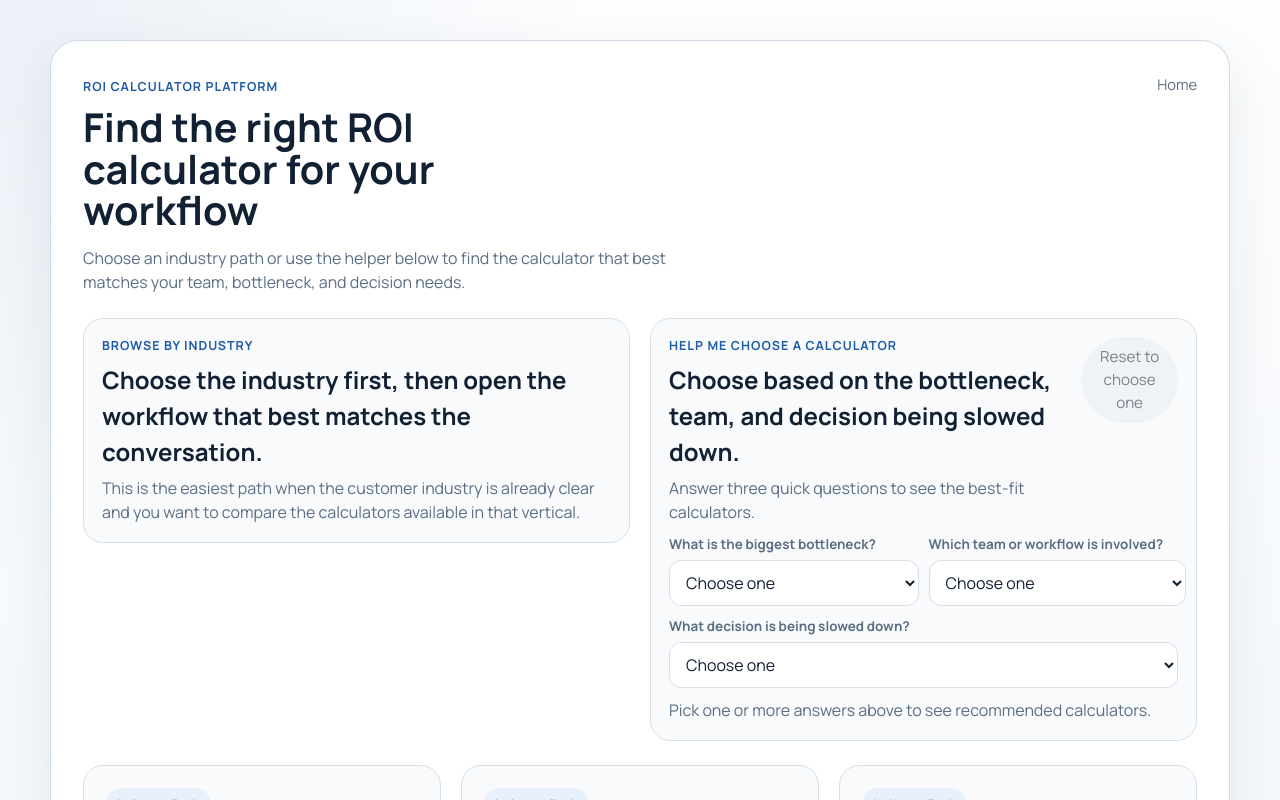
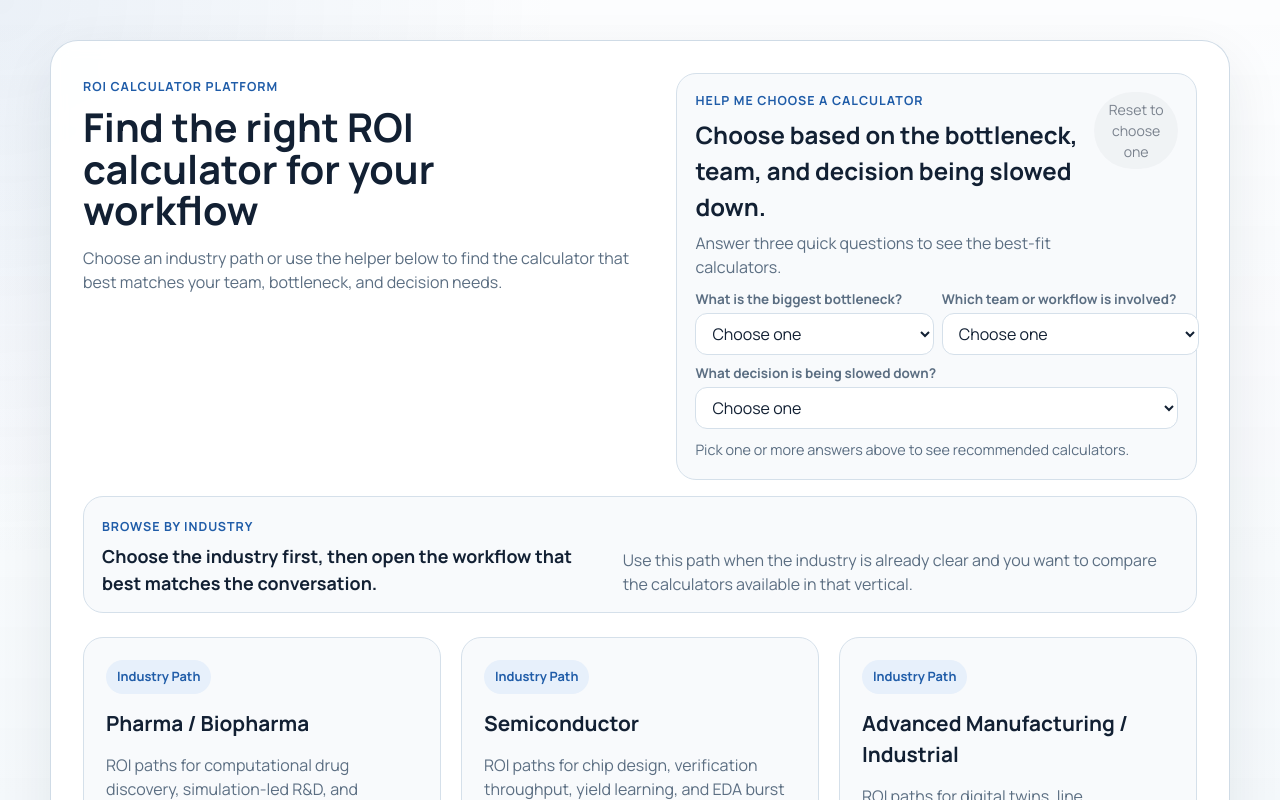
Before and after one commit to mwhittenburg/rescale-roi-app, a React (Vite) app: page / in a window 1280 px wide. Shown: the top 800 px of the page. Built offline with nearby package versions, Linux system fonts and the light colour scheme.

Commit message:
Move helper into homepage hero

```diff
--- a/src/components/PageHeader.jsx
+++ b/src/components/PageHeader.jsx
@@ -7,6 +7,7 @@ export function PageHeader({
   breadcrumbs,
   onNavigate,
   className = "",
+  asideContent = null,
 }) {
   return (
     <header className={`page-header ${className}`.trim()}>
@@ -15,7 +16,12 @@ export function PageHeader({
         <h1>{title}</h1>
         <p className="hero-text">{description}</p>
       </div>
-      <Breadcrumbs items={breadcrumbs} onNavigate={onNavigate} />
+      <div className="page-header-side">
+        {breadcrumbs?.length ? (
+          <Breadcrumbs items={breadcrumbs} onNavigate={onNavigate} />
+        ) : null}
+        {asideContent}
+      </div>
     </header>
   );
 }
--- a/src/pages/HomePage.jsx
+++ b/src/pages/HomePage.jsx
@@ -12,27 +12,26 @@ export function HomePage({ onNavigate }) {
         eyebrow="ROI Calculator Platform"
         title="Find the right ROI calculator for your workflow"
         description="Choose an industry path or use the helper below to find the calculator that best matches your team, bottleneck, and decision needs."
-        breadcrumbs={[{ label: "Home" }]}
+        breadcrumbs={[]}
         onNavigate={onNavigate}
+        asideContent={
+          <CalculatorRecommendationHelper
+            className="hero-helper-card"
+            industries={industries}
+            options={recommendationOptions}
+            onNavigate={onNavigate}
+          />
+        }
       />
 
-      <section className="entry-grid">
-        <section className="panel choice-card">
-          <div className="choice-copy">
-            <p className="section-kicker">Browse By Industry</p>
-            <h2>Choose the industry first, then open the workflow that best matches the conversation.</h2>
-            <p className="panel-copy">
-              This is the easiest path when the customer industry is already clear
-              and you want to compare the calculators available in that vertical.
-            </p>
-          </div>
-        </section>
-
-        <CalculatorRecommendationHelper
-          industries={industries}
-          options={recommendationOptions}
-          onNavigate={onNavigate}
-        />
+      <section className="panel browse-section">
+        <div>
+          <p className="section-kicker">Browse By Industry</p>
+          <h2>Choose the industry first, then open the workflow that best matches the conversation.</h2>
+        </div>
+        <p className="panel-copy">
+          Use this path when the industry is already clear and you want to compare the calculators available in that vertical.
+        </p>
       </section>
 
       <section className="industry-grid">
--- a/src/styles.css
+++ b/src/styles.css
@@ -75,7 +75,6 @@ p {
 .industry-grid,
 .use-case-grid,
 .content-grid,
-.entry-grid,
 .guidance-grid {
   display: grid;
   gap: 20px;
@@ -103,6 +102,17 @@ p {
 .home-page-header .brand-lockup h1 {
   font-size: clamp(1.9rem, 3.1vw, 2.9rem);
   max-width: 16ch;
+}
+
+.home-page-header {
+  grid-template-columns: minmax(0, 1.05fr) minmax(420px, 0.95fr);
+  gap: 18px;
+}
+
+.page-header-side {
+  display: grid;
+  gap: 12px;
+  align-items: start;
 }
 
 .eyebrow,
@@ -195,12 +205,6 @@ p {
   grid-template-columns: repeat(3, minmax(0, 1fr));
 }
 
-.entry-grid {
-  margin-top: 24px;
-  grid-template-columns: repeat(2, minmax(0, 1fr));
-  align-items: start;
-}
-
 .use-case-grid,
 .content-grid {
   grid-template-columns: repeat(2, minmax(0, 1fr));
@@ -214,6 +218,20 @@ p {
 .review-index-grid {
   display: grid;
   gap: 20px;
+}
+
+.browse-section {
+  margin-top: 16px;
+  display: flex;
+  align-items: end;
+  justify-content: space-between;
+  gap: 18px;
+  padding: 16px 18px;
+}
+
+.browse-section h2 {
+  margin-top: 6px;
+  font-size: 1.12rem;
 }
 
 .industry-card,
@@ -242,6 +260,11 @@ p {
   gap: 10px;
 }
 
+.hero-helper-card {
+  padding: 16px;
+  gap: 8px;
+}
+
 .choice-copy {
   display: grid;
   gap: 6px;
@@ -252,6 +275,23 @@ p {
   align-items: flex-start;
   justify-content: space-between;
   gap: 12px;
+}
+
+.hero-helper-card .choice-copy {
+  gap: 4px;
+}
+
+.hero-helper-card .choice-copy h2 {
+  font-size: 1.38rem;
+  line-height: 1.2;
+}
+
+.hero-helper-card .panel-copy {
+  font-size: 0.95rem;
+}
+
+.hero-helper-card .choice-copy .panel-copy {
+  white-space: nowrap;
 }
 
 .industry-card h3,
@@ -296,12 +336,12 @@ p {
 .selector-grid {
   display: grid;
   grid-template-columns: repeat(2, minmax(0, 1fr));
-  gap: 10px;
+  gap: 8px 10px;
 }
 
 .selector-field {
   display: grid;
-  gap: 6px;
+  gap: 4px;
 }
 
 .selector-field-wide {
@@ -309,7 +349,7 @@ p {
 }
 
 .selector-field select {
-  min-height: 46px;
+  min-height: 42px;
   padding: 0 12px;
   border: 1px solid var(--border);
   border-radius: var(--radius-sm);
@@ -320,7 +360,7 @@ p {
 
 .recommendation-list {
   display: grid;
-  gap: 10px;
+  gap: 8px;
 }
 
 .recommendation-actions {
@@ -382,8 +422,8 @@ p {
 }
 
 .compact-ghost-button {
-  padding: 9px 14px;
-  font-size: 0.95rem;
+  padding: 7px 11px;
+  font-size: 0.88rem;
 }
 
 .ghost-button:disabled {
@@ -394,6 +434,7 @@ p {
 
 .compact-helper-copy {
   margin-top: 0;
+  font-size: 0.9rem;
 }
 
 .industry-card button:hover,
@@ -608,13 +649,13 @@ button:focus-visible,
   .industry-grid,
   .use-case-grid,
   .content-grid,
-  .entry-grid,
   .guidance-grid {
     grid-template-columns: 1fr;
   }
 
   .intro-panel,
-  .notes-panel {
+  .notes-panel,
+  .browse-section {
     flex-direction: column;
     align-items: flex-start;
   }
@@ -636,6 +677,10 @@ button:focus-visible,
     grid-template-columns: 1fr;
   }
 
+  .hero-helper-card .choice-copy .panel-copy {
+    white-space: normal;
+  }
+
   .field-label-row {
     align-items: flex-start;
     flex-direction: column;
```
